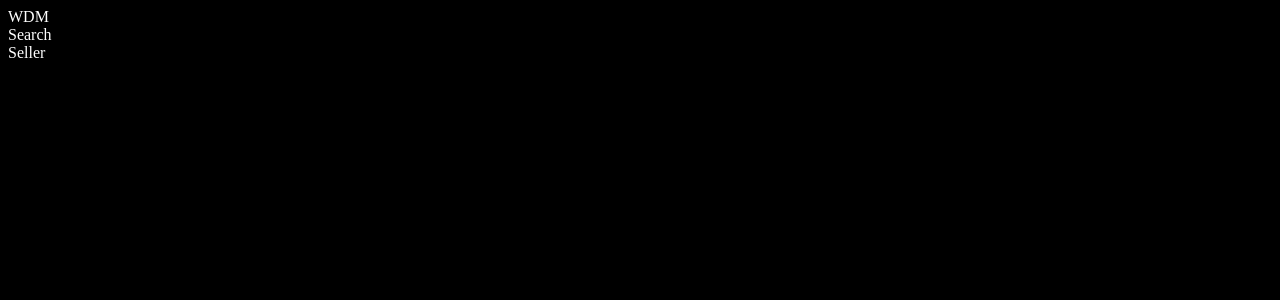
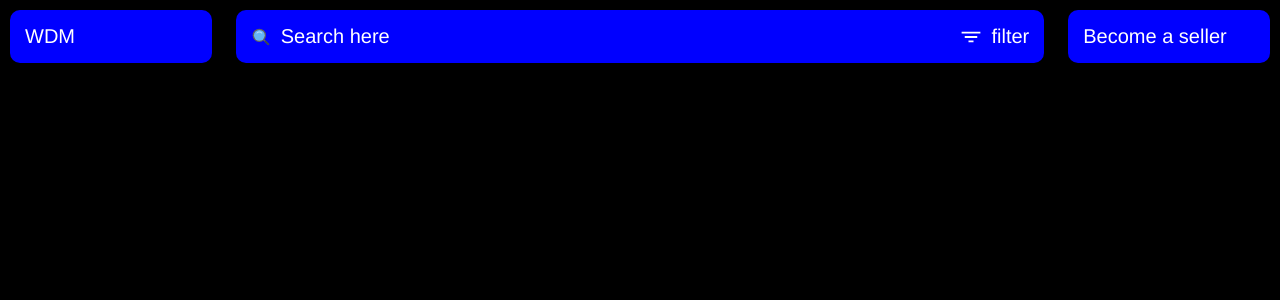
Before and after one commit to farah-jannat/city-light, a React (Vite) app: page / in a window 1280 px wide. Shown: the top 300 px of the page. Built offline with nearby package versions, Linux system fonts and the light colour scheme.

Commit message:
Designed Nevbar,jsx

```diff
--- a/src/components/Nevbar.jsx
+++ b/src/components/Nevbar.jsx
@@ -1,14 +1,17 @@
-import React from 'react'
-
+import { FcSearch } from "react-icons/fc";
+import { IoFilterSharp } from "react-icons/io5";
 const Nevbar = () => {
   return (
-    <div>
+    <>
       <div className="nav-bar">
         <div className="logo">WDM</div>
-        <div className="logo">Search</div>
-        <div className="logo">Seller</div>
+        <div className="search">
+            <div className="left"> <FcSearch /> Search here</div>
+            <div className="right"><IoFilterSharp/> filter</div>
+        </div>
+        <div className="seller">Become a seller</div>
       </div>
-    </div>
+    </>
   )
 }
 
--- a/src/index.css
+++ b/src/index.css
@@ -1,4 +1,53 @@
+*{
+    margin: 0;
+    padding: 0;
+}
+
 body{
     background-color: black;
     color: white;
+    font-family: cera-round-pro,"Helvetica Neue", "Helvetica", "Arial", sans-serif;
 }
+.nav-bar{
+    display: flex;
+    justify-content: space-between;
+    align-items: center;
+    /* background: blue; */
+    padding: 10px;
+    gap:1.5rem;
+    font-size: 20px;
+}
+.logo{
+    width : 15%;
+    background-color: blue;
+    padding: 15px;
+    border-radius: 10px;
+
+
+}
+.seller{
+    width: 15%;
+    background-color: blue;
+    padding: 15px;
+    border-radius: 10px;
+
+}
+.search{
+    display: flex;
+    justify-content: space-between;
+    align-items: center;
+    width: calc(100% - 32%);
+    background-color: blue;
+    padding: 15px;
+    border-radius: 10px;
+}
+.left{
+    display: flex;
+    align-items: center;
+    gap : 10px;
+}
+.right{
+    display: flex;
+    align-items: center;
+    gap: 10px;
+}
```
